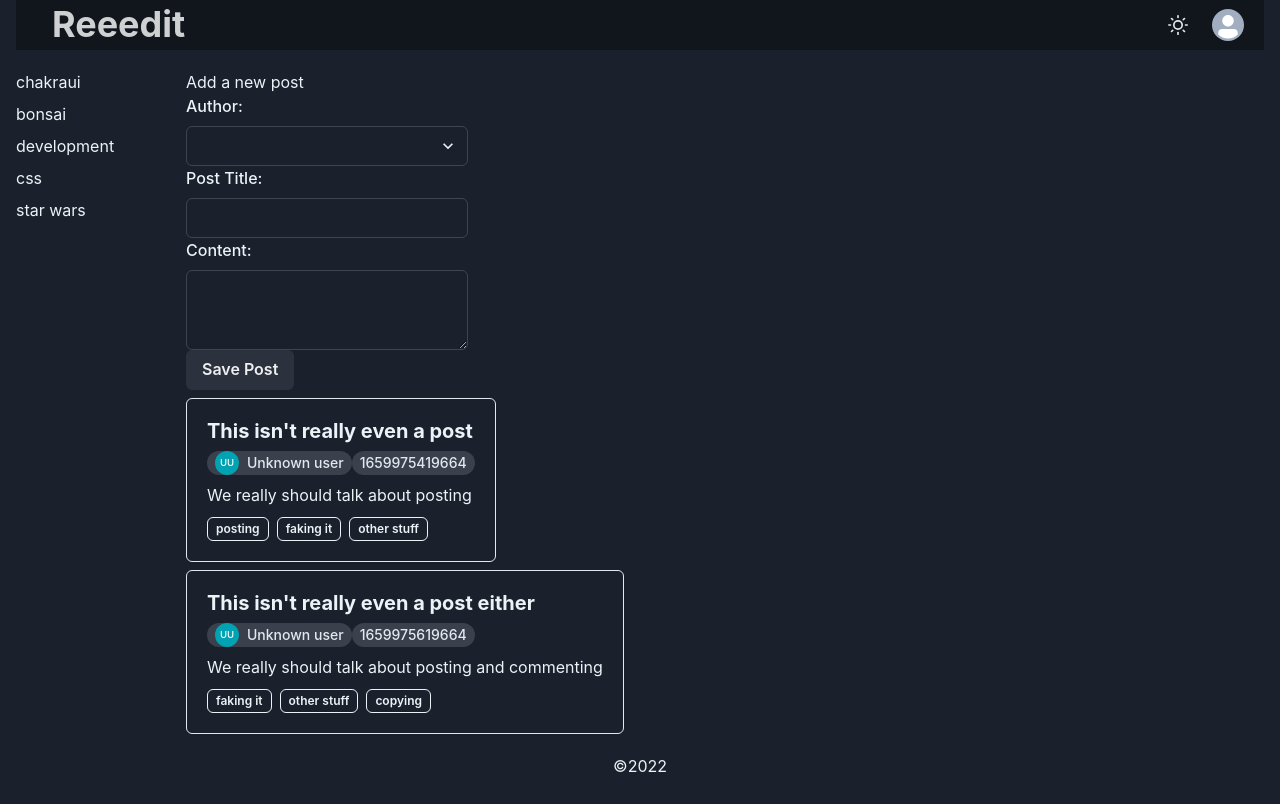
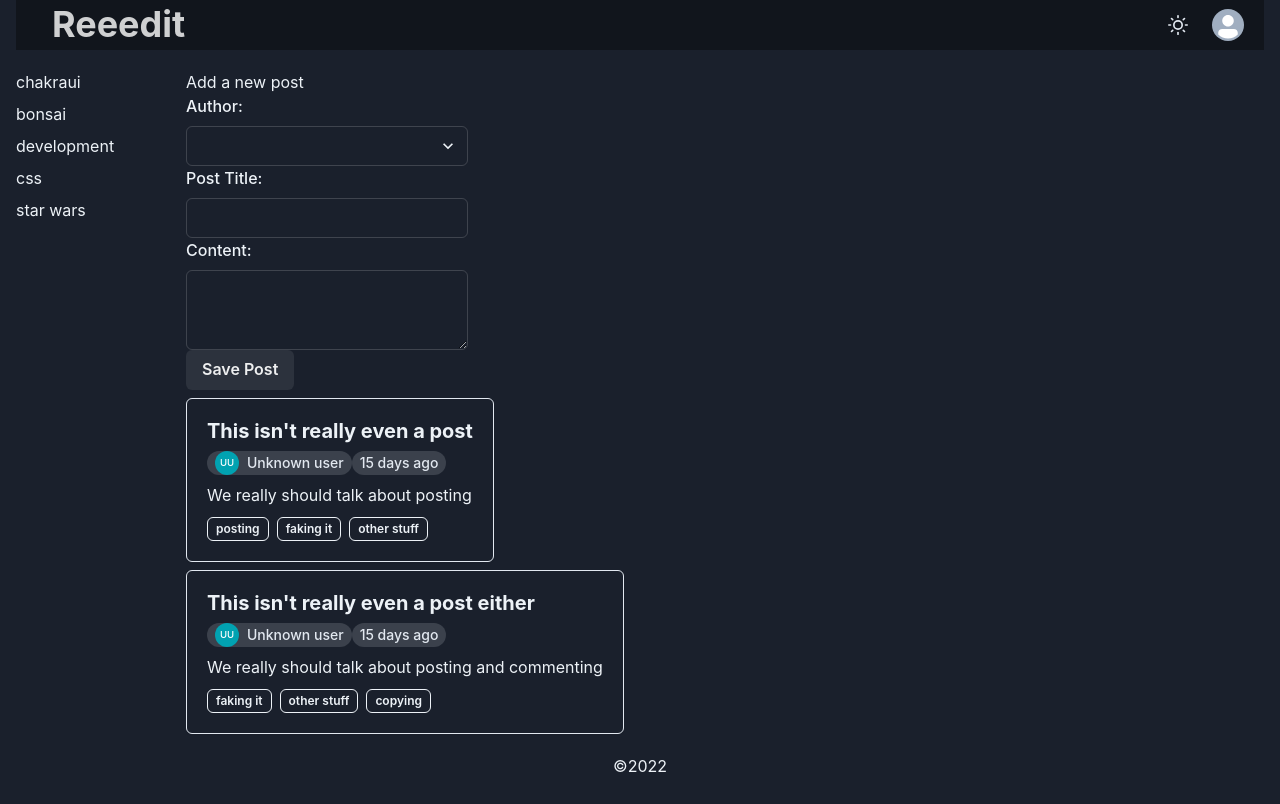
Before and after one commit to smodish-playground/reeedit, a React (Create React App) app: page / in a window 1280 px wide. Built offline with nearby package versions, Linux system fonts and the light colour scheme.

Commit message:
format timestamp

```diff
--- a/src/components/Post/Post.tsx
+++ b/src/components/Post/Post.tsx
@@ -11,6 +11,7 @@ import {
   Tag,
 } from '@chakra-ui/react'
 import PostAuthor from '../PostAuthor/PostAuthor'
+import RelativeDate from '../RelativeDate/RelativeDate'
 import { IPost } from './Post.interface'
 
 const Post = (props: IPost) => {
@@ -30,7 +31,9 @@ const Post = (props: IPost) => {
       <Box>
         <PostAuthor userId={props.createdBy} />
         <Tag size="md" borderRadius="full">
-          <TagLabel>{props.createdAt}</TagLabel>
+          <TagLabel>
+            <RelativeDate timestamp={props.createdAt} />
+          </TagLabel>
         </Tag>
       </Box>
       <Text noOfLines={3} size="md">
--- /dev/null
+++ b/src/components/RelativeDate/RelativeDate.jsx
@@ -0,0 +1,14 @@
+import { formatDistanceToNow } from 'date-fns'
+
+const RelativeDate = ({ timestamp }) => {
+  let timeBetween = ''
+
+  if (timestamp) {
+    const timePeriod = formatDistanceToNow(timestamp)
+    timeBetween = `${timePeriod} ago`
+  }
+
+  return <>{timeBetween}</>
+}
+
+export default RelativeDate
```
